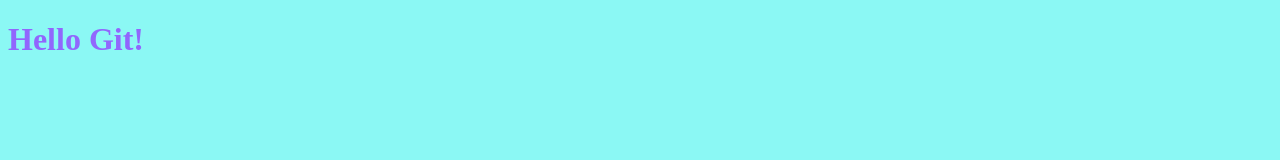
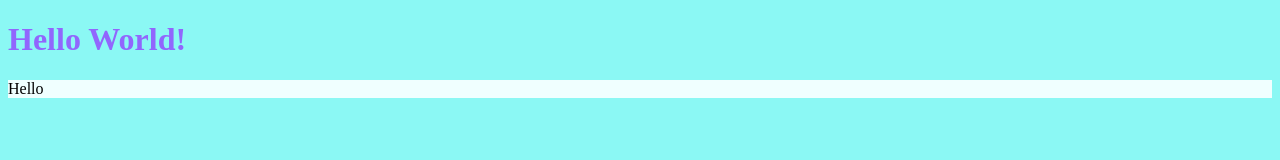
Before and after one commit to Beka0106/first_project, a plain HTML site: page index.html in a window 1280 px wide. Drawn offline with Linux system fonts and the light colour scheme.

Commit message:
second change

```diff
--- a/index.html
+++ b/index.html
@@ -10,7 +10,8 @@
 
 
 
-    <h1>Hello Git!</h1>
+    <h1>Hello World!</h1>
+    <div>Hello</div>
 
 
 
--- a/style.css
+++ b/style.css
@@ -5,3 +5,6 @@ body {
 h1 {
     color: rgb(145, 102, 253);
 }
+ div {
+    background-color: azure;
+ }
```
Also changed, not shown: burger.js (added).
